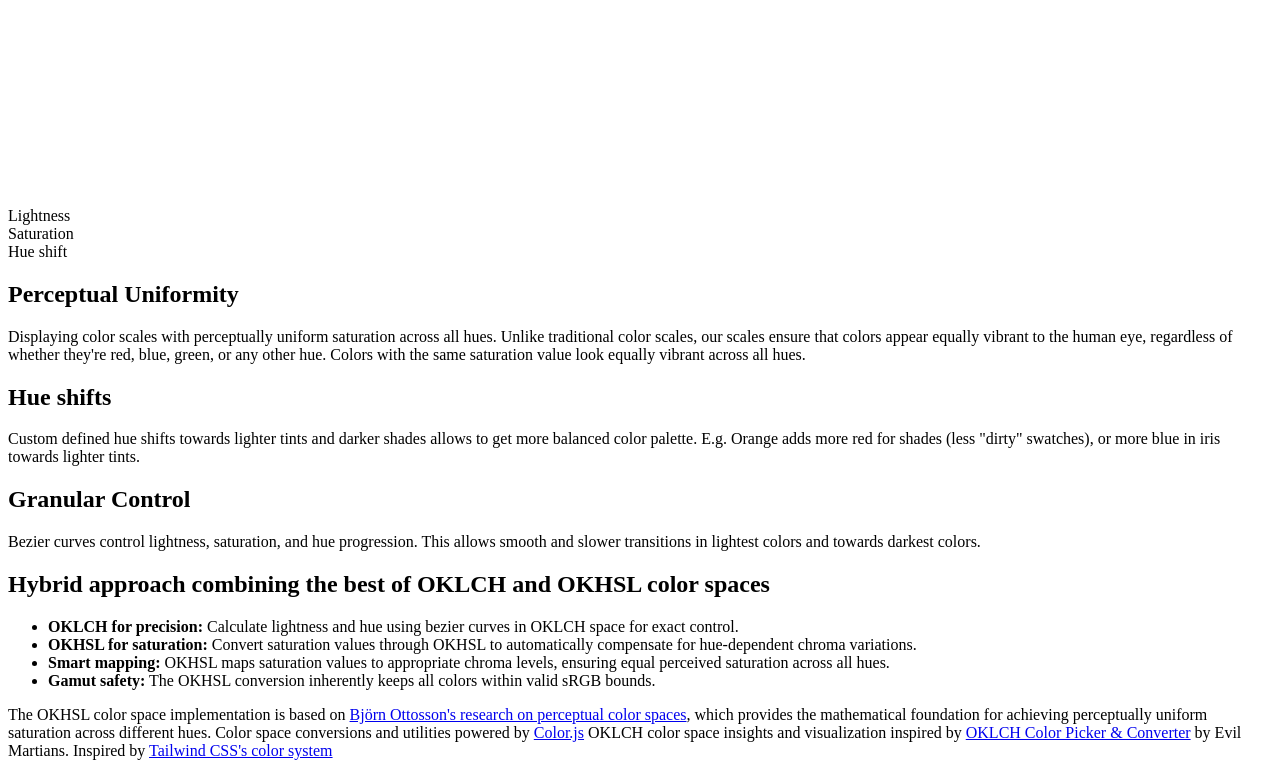
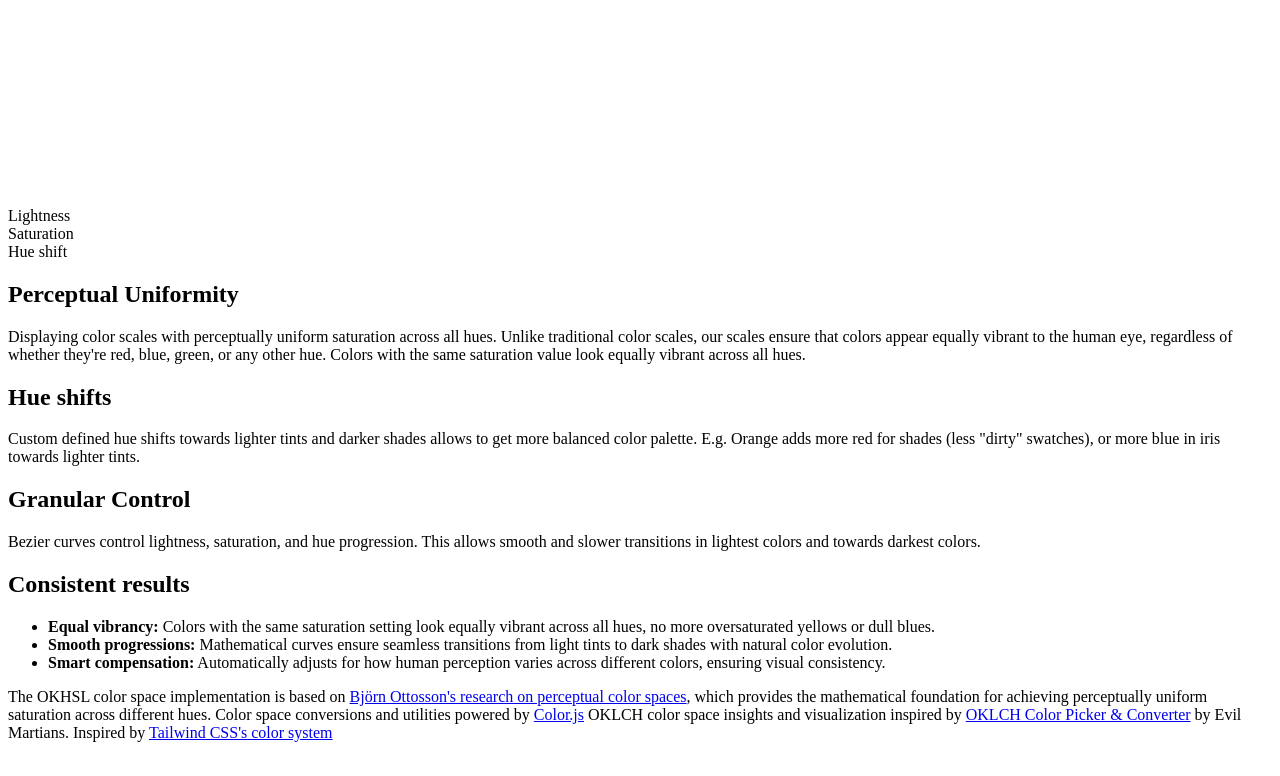
Before and after one commit to algro/color-scale, a website with bundled scripts: page index.html in a window 1280 px wide. Shown: the part 449-1225 px from the top of the page. Built offline with nearby package versions, Linux system fonts and the light colour scheme.

Commit message:
Updated documentation

```diff
--- a/index.html
+++ b/index.html
@@ -77,12 +77,11 @@
       <p>Custom defined hue shifts towards lighter tints and darker shades allows to get more balanced color palette. E.g. Orange adds more red for shades (less "dirty" swatches), or more blue in iris towards lighter tints.</p>
       <h2>Granular Control</h2>
       <p>Bezier curves control lightness, saturation, and hue progression. This allows smooth and slower transitions in lightest colors and towards darkest colors.</p>
-      <h2>Hybrid approach combining the best of OKLCH and OKHSL color spaces</h2>
+      <h2>Consistent results</h2>
        <ul>
-         <li><strong>OKLCH for precision:</strong> Calculate lightness and hue using bezier curves in OKLCH space for exact control.</li>
-         <li><strong>OKHSL for saturation:</strong> Convert saturation values through OKHSL to automatically compensate for hue-dependent chroma variations.</li>
-         <li><strong>Smart mapping:</strong> OKHSL maps saturation values to appropriate chroma levels, ensuring equal perceived saturation across all hues.</li>
-         <li><strong>Gamut safety:</strong> The OKHSL conversion inherently keeps all colors within valid sRGB bounds.</li>
+         <li><strong>Equal vibrancy:</strong> Colors with the same saturation setting look equally vibrant across all hues, no more oversaturated yellows or dull blues.</li>
+         <li><strong>Smooth progressions:</strong> Mathematical curves ensure seamless transitions from light tints to dark shades with natural color evolution.</li>
+         <li><strong>Smart compensation:</strong> Automatically adjusts for how human perception varies across different colors, ensuring visual consistency.</li>
        </ul>
 
        <p class="reference">The OKHSL color space implementation is based on <a href="https://bottosson.github.io/posts/colorpicker/#okhsl" target="_blank" rel="noopener noreferrer">Björn Ottosson's research on perceptual color spaces</a>, which provides the mathematical foundation for achieving perceptually uniform saturation across different hues.
```
